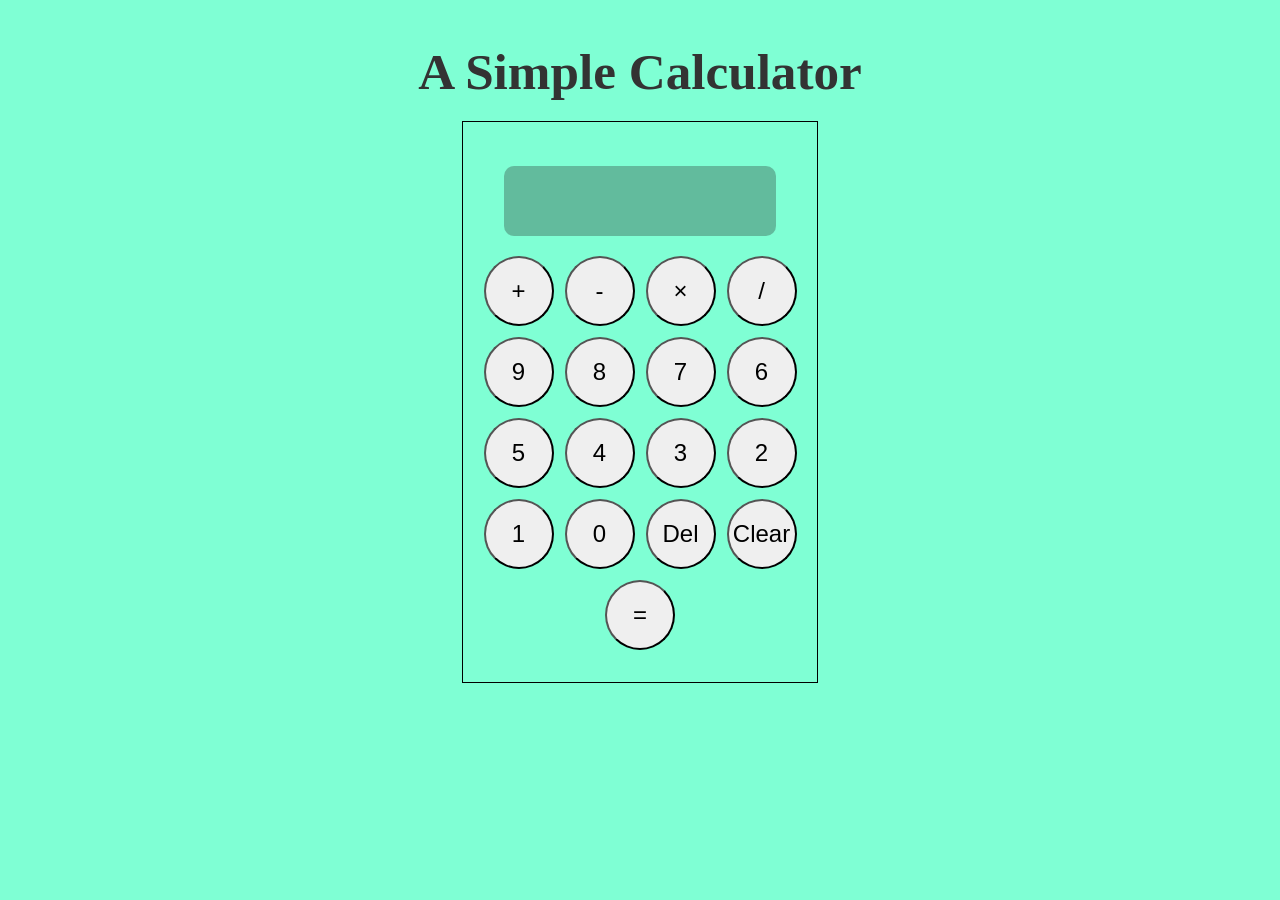
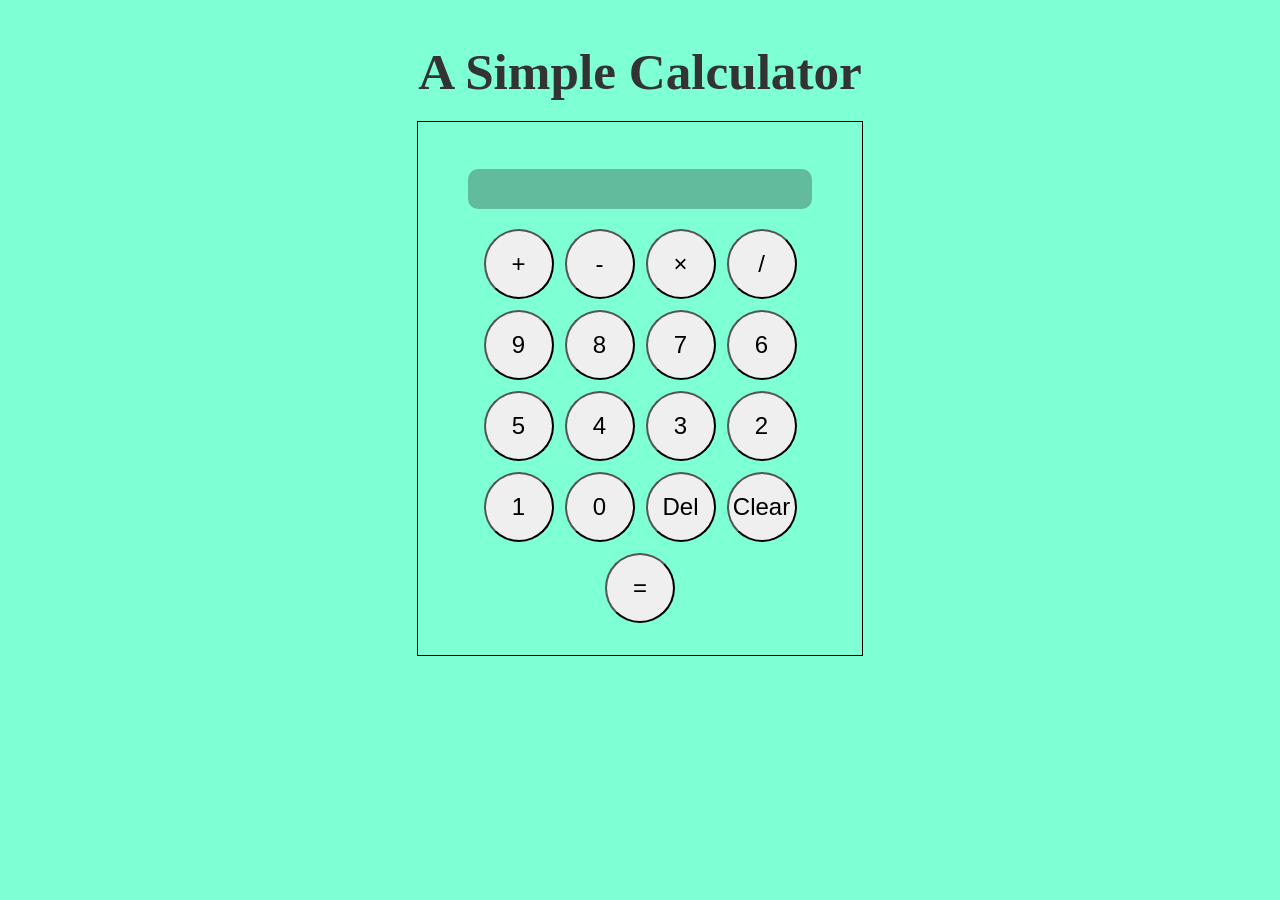

Made it responsive

--- a/styles.css
+++ b/styles.css
@@ -9,7 +9,8 @@ body {
 .calc-body {
   display: flex;
   border: solid 1px black;
-  width: 23%;
+  width: 80%;
+  max-width: 380px;
   flex-wrap: wrap;
   gap: 20px;
   align-items: center;
@@ -24,7 +25,7 @@ body {
   padding: 20px;
   font-size: 2rem;
   border-radius: 10px;
-  height: 30px;
+  height: 10%;
   overflow: hidden;
   display: flex;
   align-items: center;
@@ -67,4 +68,26 @@ h1 {
   color: rgb(255, 0, 0);
   font-size: 7rem;
   font-family: Impact, Haettenschweiler, "Arial Narrow Bold", sans-serif;
+}
+
+@media screen and (max-width: 767px) {
+  button {
+    width: 60px;
+    height: 60px;
+    padding: 0;
+    font-size: 1.2rem;
+  }
+
+  .display {
+    font-size: 1.4rem;
+  }
+
+  h1 {
+    font-size: 2.3rem;
+  }
+
+  .warning {
+    font-size: 3rem;
+    margin-top: 1.5rem;
+  }
 }
